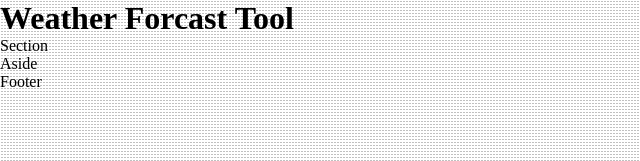
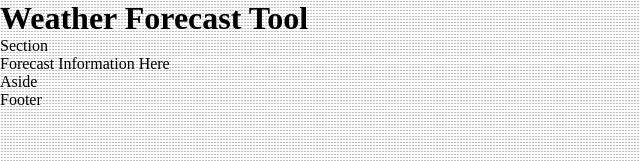
Before and after one commit to CLTJared/weather-forcast-api, a plain HTML site: page index.html in a window 1280 px wide. Shown: the top 161 px of the page, without its empty margins (0-640 px from the left). Drawn offline with Linux system fonts and the light colour scheme.

Commit message:
Created an additional element to contain the forecast information.

```diff
--- a/index.html
+++ b/index.html
@@ -8,12 +8,15 @@
 </head>
 <body>
     <header>
-        <h1>Weather Forcast Tool</h1>
+        <h1>Weather Forecast Tool</h1>
     </header>
 
     <main>
         <section>
             Section
+            <div id="weather-forecast">
+                Forecast Information Here
+            </div>
         </section>
         <aside>
             Aside
```
